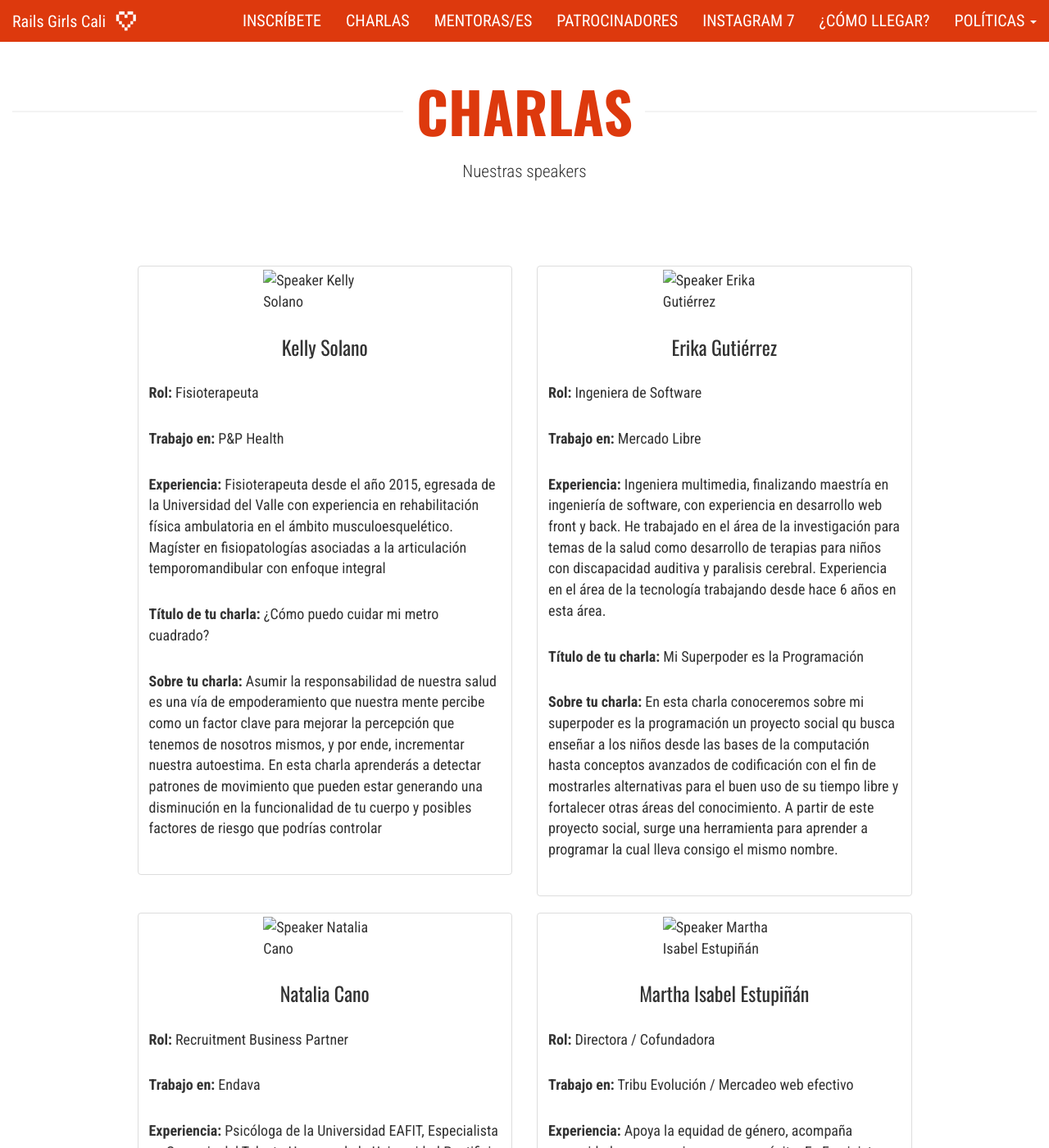
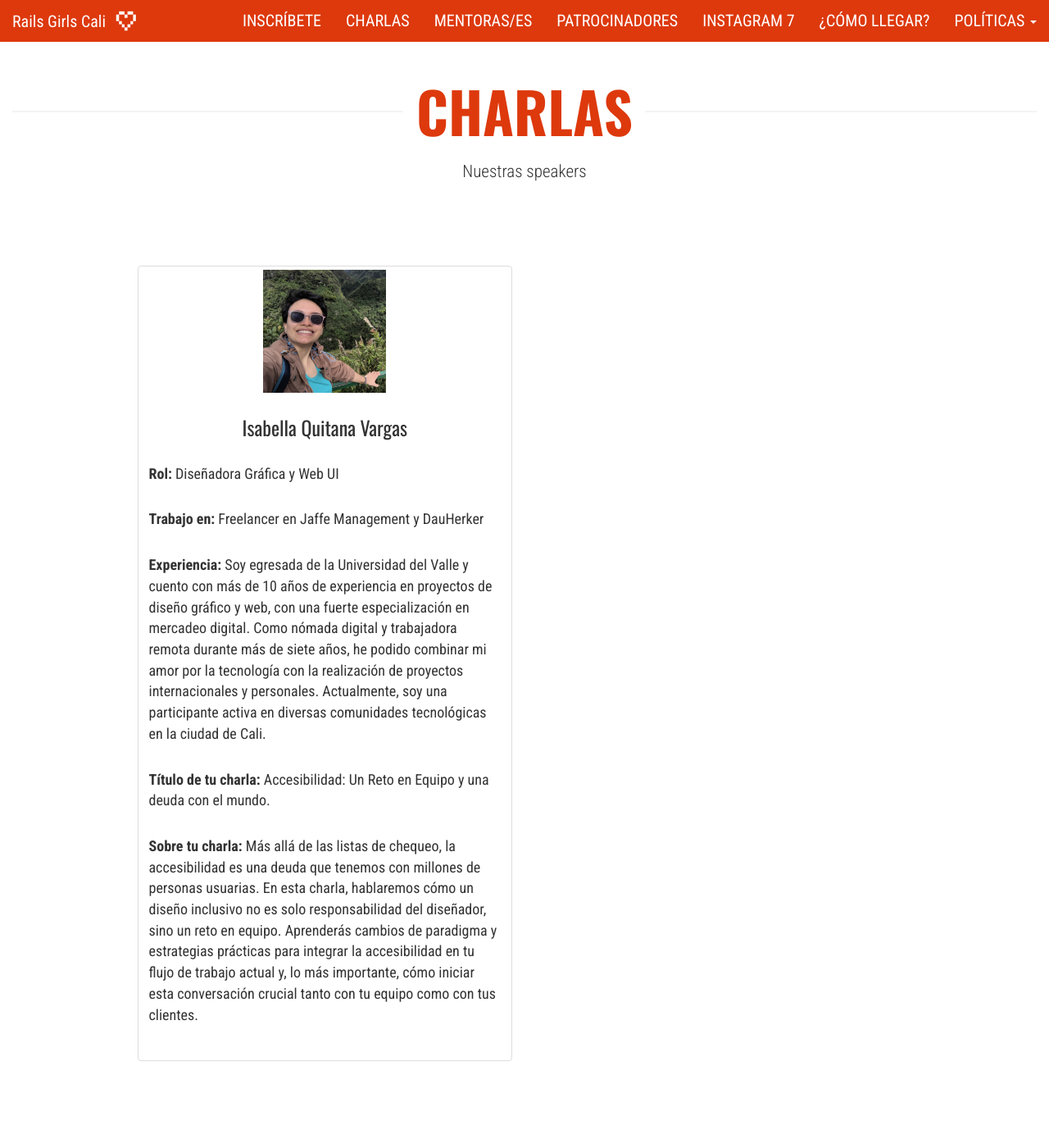
Before and after one commit to railsgirls-cali/railsgirls-cali.github.io, a Jekyll site: the page built from _pages/talks.md, in a window 1280 px wide and 1400 px high. Shown: the whole window at 82% size. Built offline with Jekyll 4.4.1, drawn with Linux system fonts in a browser that asks for light colours; nearby versions of some CDN libraries; some of the changed text lies outside the part shown.

Commit message:
added Isabella Quintana Vargas as Speaker 2025

```diff
--- a/_data/talks.yml
+++ b/_data/talks.yml
@@ -1,109 +1,17 @@
-- name: Kelly Solano
-  image: /assets/images/speakers/kelly.jpeg
-  role: Fisioterapeuta
-  company: P&P Health
+- name: Isabella Quitana Vargas
+  image: /assets/images/speakers/isabella.jpeg
+  role: Diseñadora Gráfica y Web UI
+  company: Freelancer en Jaffe Management y DauHerker
   experience: >
-    Fisioterapeuta desde el año 2015, egresada de la Universidad del Valle con experiencia en
-    rehabilitación física ambulatoria en el
-    ámbito musculoesquelético. Magíster en fisiopatologías asociadas a la articulación temporomandibular
-    con enfoque integral
-  talk_title: ¿Cómo puedo cuidar mi metro cuadrado?
+    Soy egresada de la Universidad del Valle y cuento con más de 10 años de experiencia en proyectos de
+    diseño gráfico y web, con una fuerte especialización en mercadeo digital. Como nómada digital y
+    trabajadora remota durante más de siete años, he podido combinar mi amor por la tecnología con la
+    realización de proyectos internacionales y personales. Actualmente, soy una participante activa en
+    diversas comunidades tecnológicas en la ciudad de Cali.
+  talk_title: >
+    Accesibilidad: Un Reto en Equipo y una deuda con el mundo.
   talk_description: >
-    Asumir la responsabilidad de nuestra salud es una vía de empoderamiento que nuestra mente percibe
-    como un factor clave para mejorar
-    la percepción que tenemos de nosotros mismos, y por ende, incrementar nuestra autoestima. En esta
-    charla aprenderás a detectar
-    patrones de movimiento que pueden estar generando una disminución en la funcionalidad de tu cuerpo y
-    posibles factores de riesgo que podrías controlar
-
-- name: Erika Gutiérrez
-  image: /assets/images/speakers/erika.jpeg
-  role: Ingeniera de Software
-  company: Mercado Libre
-  experience: >
-    Ingeniera multimedia, finalizando maestría en ingeniería de software, con experiencia en desarrollo
-    web front y back. He trabajado en el área de la investigación para temas de la salud como desarrollo
-    de terapias para niños con discapacidad auditiva y paralisis cerebral. Experiencia en el área de la
-    tecnología trabajando desde hace 6 años en esta área.
-  talk_title: Mi Superpoder es la Programación
-  talk_description: >
-    En esta charla conoceremos sobre mi superpoder es la programación un proyecto social qu busca
-    enseñar a los niños desde las bases de la computación hasta conceptos avanzados de codificación con
-    el fin de mostrarles alternativas para el buen uso de su tiempo libre y fortalecer otras áreas del
-    conocimiento. A partir de este proyecto social, surge una herramienta para aprender a programar la
-    cual lleva consigo el mismo nombre.
-
-- name: Natalia Cano
-  image: /assets/images/speakers/natalia_cano.jpg
-  role: Recruitment Business Partner
-  company: Endava
-  experience: >
-    Psicóloga de la Universidad EAFIT, Especialista en Gerencia del Talento Humano de la Universidad
-    Pontificia Bolivariana.
-    Profesional con experiencia en el campo de las Organizaciones. Amplia trayectoria en el área de
-    Talento Humano en diversos procesos,
-    destacando la experiencia en Atracción y Selección de Talento en el sector tecnológico. Actualmente
-    me desempeño como Recruitment
-    Business Partner en la multinacional de tecnología Endava.
-  talk_title: "Cartas bajo la manga: ¿Cómo conseguir el trabajo de mis sueños, y no morir en el intento?"
-  talk_description: >
-    Establecer herramientas y métodos efectivos al momento de enfrentar un proceso de selección en el
-    sector de Tecnología.
-    El objetivo será brindar una guía para que la candidata que está desarrollando un proceso de
-    selección, se sienta segura al momento de hacerlo.
-
-- name: Martha Isabel Estupiñán
-  image: /assets/images/speakers/martha.png
-  role: Directora / Cofundadora
-  company: Tribu Evolución / Mercadeo web efectivo
-  experience: >
-    Apoya la equidad de género, acompaña comunidades en conexiones con propósito. Es Feminista,
-    evangelizadora STEAM, speaker TEDxCaliWomen, Co-creadora de Laboratorios de Innovación, tallerista
-    en habilidades digitales y humanas, dirigidos a la niñez, mujeres y étnias.
-    https://linktr.ee/Martic
-  talk_title: Decodofica la Superwoman
-  talk_description: >
-    ASiete de cada diez personas han experimentado el síndrome de la impostora o el impostor. Auto
-    saboteo, miedo al fracaso, no merecer, no liderar, negociar un valor, frustración al crear
-    tecnología y más. Esto impacta en la vida personal y profesional, las mujeres en tecnología, no son
-    la excepción, es clave identificarlo, buscar el apoyo adecuado para ir por tu desarrollo y
-    crecimiento profesional.
-
-- name: Karen Cristina Gómez Muñoz
-  image: /assets/images/speakers/karen_gomez.jpg
-  role: Emprendedora y CEO de empresa de tecnología
-  company: APPSUS SAS
-  experience: >
-    Ingeniera en Electrónica y Telecomunicaciones con especialización en desarrollo de soluciones
-    informáticas de la
-    Universidad del Cauca. Emprendedora, fundadora y CEO de Appsus SAS, empresa dedicada al desarrollo
-    de soluciones software
-    para el sector gobierno de Colombia y LATAM.
-  talk_title: Tips para emprender en la industria 4.0 y no morir en el intento.
-  talk_description: >
-    Quiero compartir desde mi experiencia como emprendedora en la industria 4.0, algunos tips y consejos
-    útiles para quienes se están
-    aventurando en el camino del emprendimiento o que tienen una idea de negocio con potencial, que
-    puedan servir para convertir las
-    ideas o sueños en empresas exitosas.
-
-- name: Elisabete Narvaez
-  image: /assets/images/speakers/elisabete.jpeg
-  role: Agile PM
-  company: Endava
-  experience: >
-    LLevo varios años en proyectos de diferente naturaleza: turismo, mejora de procesos,
-    transformación
-    de organizaciones, cambios de plataformas, pero lo que me apasiona es cambiar el mindset de las
-    personas involucradas en proyectos, es trabajar el "ser" junto con el "hacer". Soy aficionada
-    por
-    Agilismo y gerencia de proyectos, pero son los proyectos de desarrollo y manutención de
-    software,
-    especialmente las de Apps las que más me generan interés.
-  talk_title: ¿Cómo llegar al mundo del desarrollo sin ser ingeniera/o?
-  talk_description: >
-    Entender que la carrera que una persona estudia no define los cambios que uno puede hacer en su
-    vida
-    laboral. Que el mundo de la tecnologia tiene apertura para diferente tipos de caminos y que no
-    está
-    limitado a las tradicionales profesiones.
+    Más allá de las listas de chequeo, la accesibilidad es una deuda que tenemos con millones de personas usuarias.
+    En esta charla, hablaremos cómo un diseño inclusivo no es solo responsabilidad del diseñador, sino un reto en equipo.
+    Aprenderás cambios de paradigma y estrategias prácticas para integrar la accesibilidad en tu flujo de trabajo actual y,
+    lo más importante, cómo iniciar esta conversación crucial tanto con tu equipo como con tus clientes.
```
Also changed, not shown: assets/images/speakers/isabella.jpeg (added).
